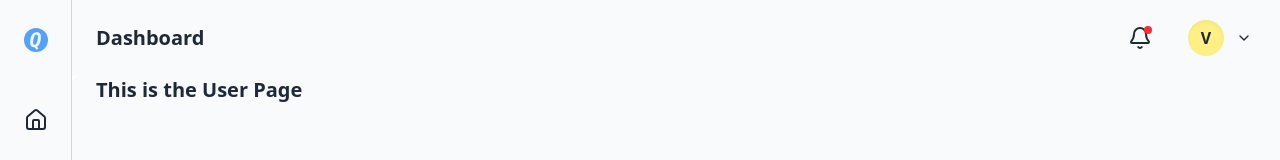
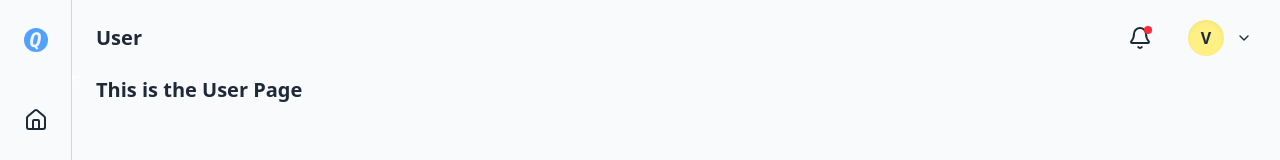
Before and after one commit to krvilte/Quadrant, a React (Vite) app in the folder client/: page /user in a window 1280 px wide. Shown: the top 160 px of the page. Built offline with nearby package versions, Linux system fonts and the light colour scheme.

Commit message:
add dynamic page title

```diff
--- a/client/src/components/Header.jsx
+++ b/client/src/components/Header.jsx
@@ -1,7 +1,17 @@
-import React from "react";
+import React, { useMemo } from "react";
 import { Bell, ChevronDown, Menu } from "lucide-react";
+import { useLocation } from "react-router";
 
 function Header({ onMenuClick }) {
+  const location = useLocation();
+
+  const pageTitle = useMemo(() => {
+    if (location.pathname === "/") return "Home";
+    if (location.pathname.includes("matrix")) return "Matrix";
+    if (location.pathname.includes("settings")) return "Settings";
+    if (location.pathname.includes("user")) return "User";
+  }, [location.pathname]);
+
   return (
     <header className="flex justify-between items-center px-4 py-3 bg-gray-50 sm:px-6">
       <button
@@ -14,7 +24,7 @@ function Header({ onMenuClick }) {
 
       {/* Page Title */}
       <h1 className="text-lg sm:text-xl font-sans font-semibold text-gray-800">
-        Dashboard
+        {pageTitle}
       </h1>
 
       {/* Right Section */}
--- a/client/src/components/Sidebar.jsx
+++ b/client/src/components/Sidebar.jsx
@@ -19,9 +19,11 @@ function Sidebar() {
       {/* Top: Main navigation */}
       <div className="flex flex-col items-center gap-2">
         <div className="mb-6 hover:bg-gray-100 p-3 rounded-2xl">
-          <div className="flex items-center justify-center text-gray-100 bg-blue-400 w-6 h-6 rounded-full text-xl font-bold font-mono italic cursor-pointer select-none">
-            Q
-          </div>
+          <NavLink to={"/"}>
+            <div className="flex items-center justify-center text-gray-100 bg-blue-400 w-6 h-6 rounded-full text-xl font-bold font-mono italic cursor-pointer select-none">
+              Q
+            </div>
+          </NavLink>
         </div>
 
         <div className="flex flex-col gap-5">
```
